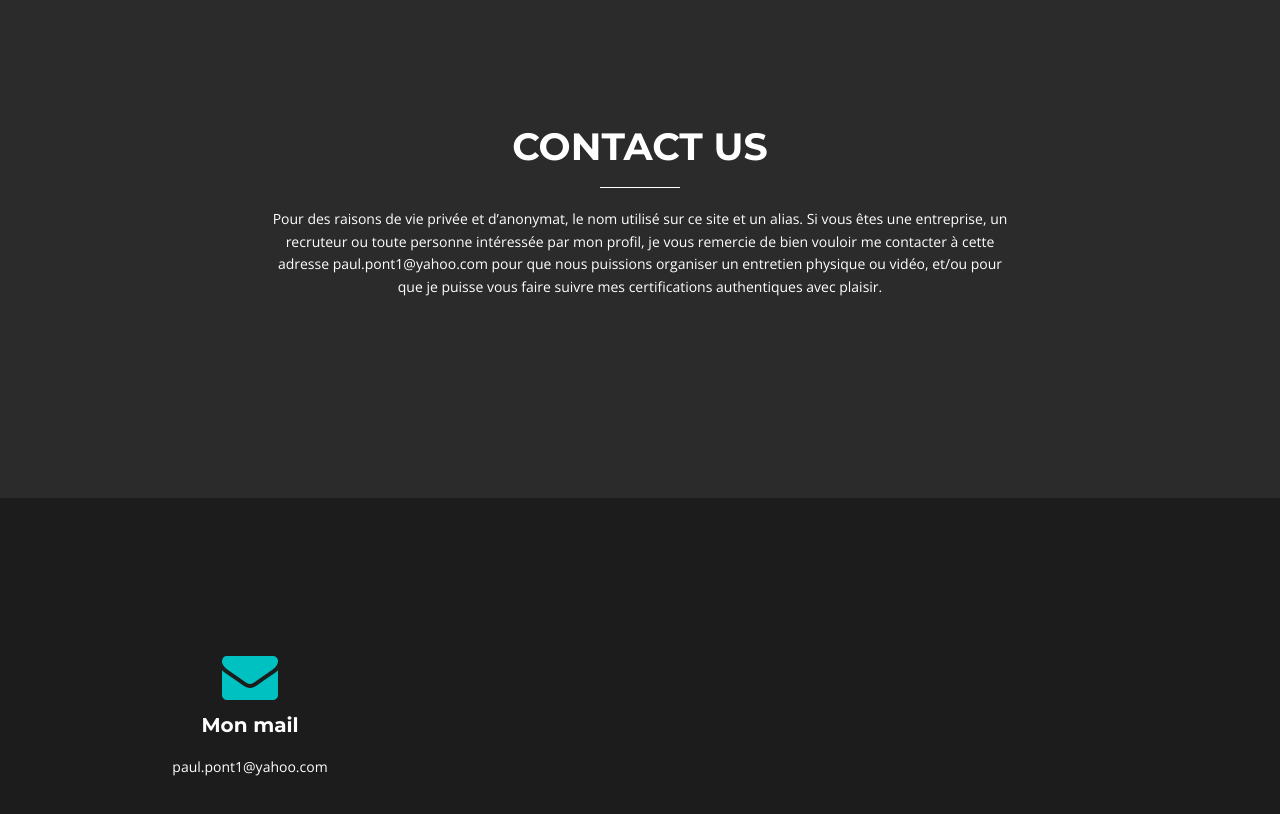
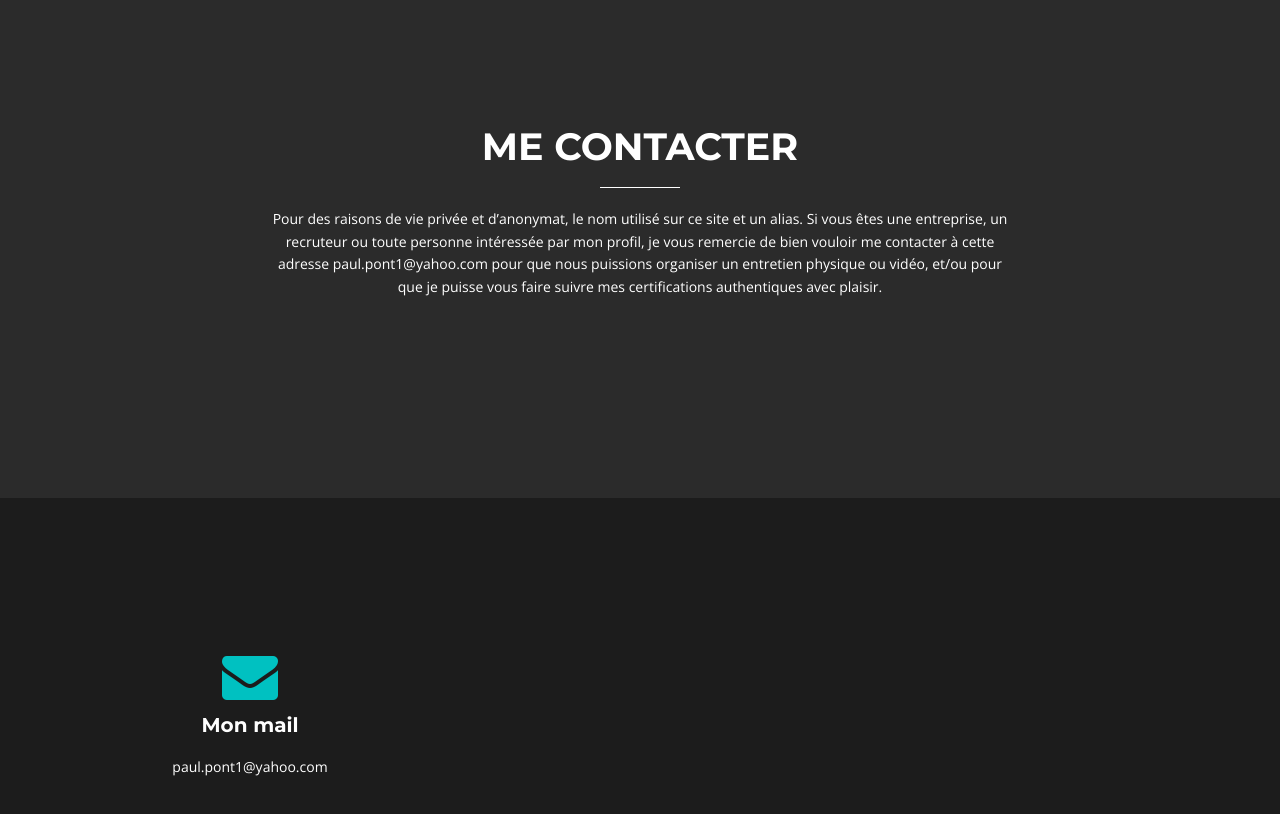
Before and after one commit to PaulPont/PaulPont.github.io, a plain HTML site: page index.html in a window 1280 px wide. Shown: the part 3440-4254 px from the top of the page. Drawn offline with nearby package versions, Linux system fonts and the light colour scheme.

Commit message:
changement contact

```diff
--- a/index.html
+++ b/index.html
@@ -277,7 +277,7 @@
       <div class="row">
         <div class="col-md-offset-2 col-md-8">
           <div class="section-heading">
-            <h2>Contact us</h2>
+            <h2>Me contacter</h2>
             <div class="heading-line"></div>
             <p>Pour des raisons de vie privée et d’anonymat, le nom utilisé sur ce site et un alias. Si vous êtes une entreprise, un recruteur ou toute personne intéressée par mon profil, je vous remercie de bien vouloir me contacter à cette adresse paul.pont1@yahoo.com pour que nous puissions organiser un entretien physique ou vidéo, et/ou pour que je puisse vous faire suivre mes certifications authentiques avec plaisir. </p>
           </div>
```
